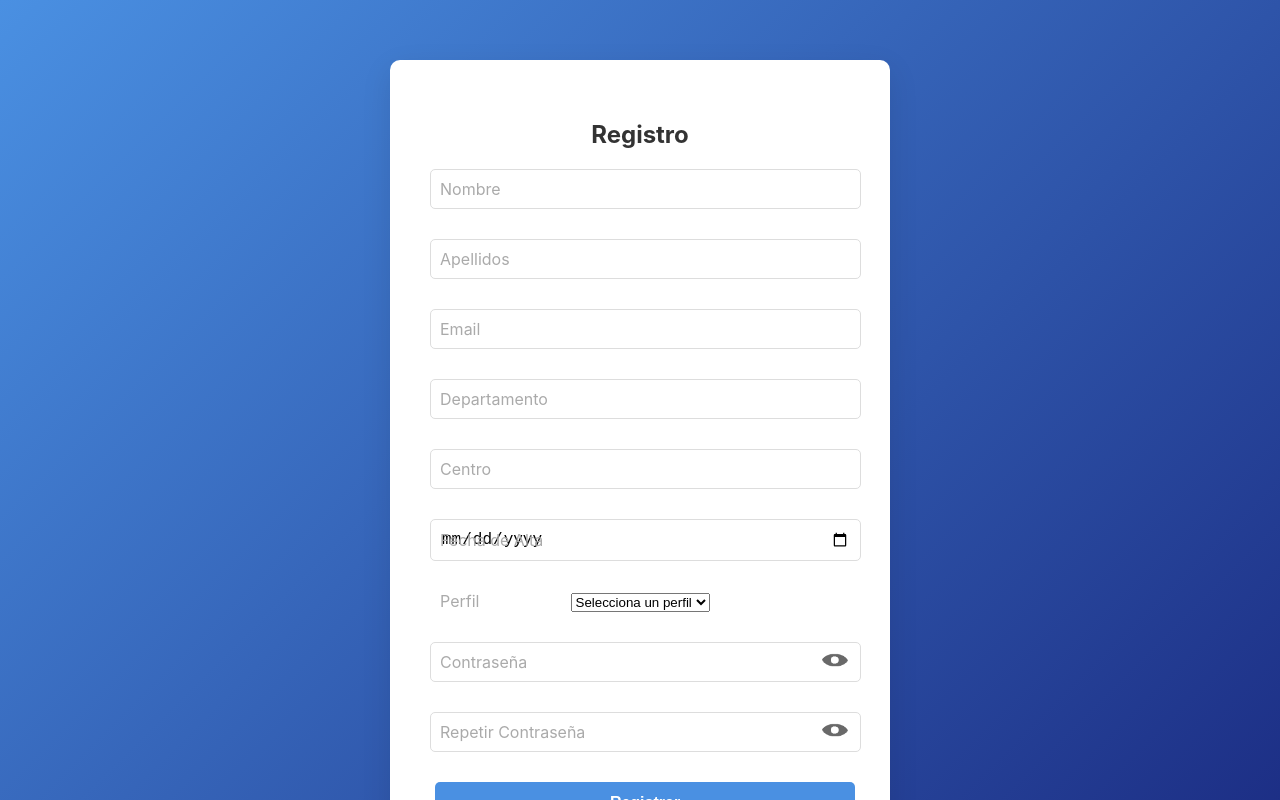
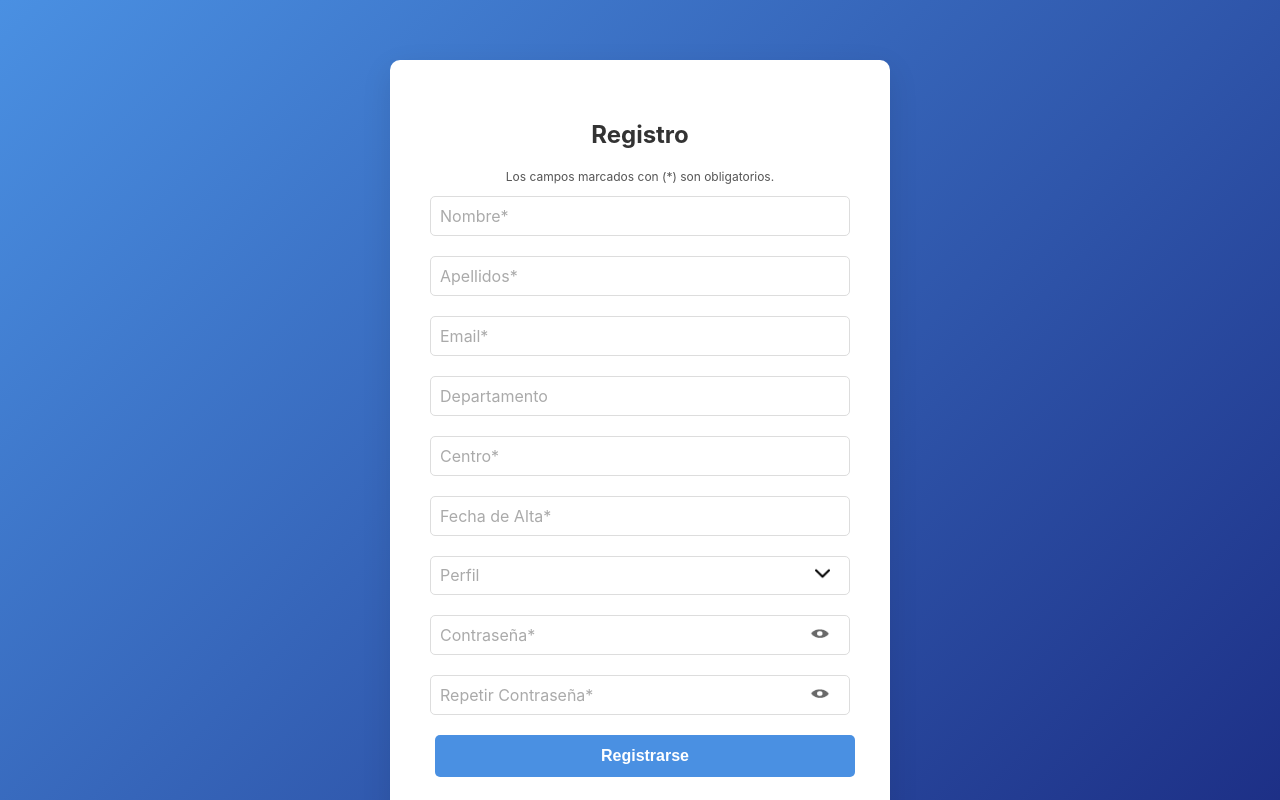
Before and after one commit to sys-arch/SGART-Frontend, a React (Create React App) app in the folder Sgart_front/: page /register in a window 1280 px wide. Built offline with nearby package versions, Linux system fonts and the light colour scheme.

Commit message:
Commit con items editados para Sprint 2

```diff
--- a/Sgart_front/src/components/LoginForm.js
+++ b/Sgart_front/src/components/LoginForm.js
@@ -40,6 +40,7 @@ const LoginForm = () => {
         const emailRegex = /^[^\s@]+@[^\s@]+\.[^\s@]+$/;
         if (!emailRegex.test(email)) {
             setError('El formato del correo electrónico no es válido.');
+            alert(error);
             return;
         }
 
@@ -52,6 +53,7 @@ const LoginForm = () => {
         })
         .then((response) => {
             if (!response.ok) {
+                alert('Error al loguear. Compruebe sus credenciales.');
                 throw new Error('Error al loguear');
             }
             alert('Login exitoso. Pasando a la autentificación con doble factor...')
--- a/Sgart_front/src/components/RegisterForm.js
+++ b/Sgart_front/src/components/RegisterForm.js
@@ -1,5 +1,6 @@
 import React, { useState } from 'react';
 import { useNavigate } from 'react-router-dom';
+import LoginForm from './LoginForm';
 
 const RegisterForm = () => {
     const navigate = useNavigate();
@@ -16,6 +17,7 @@ const RegisterForm = () => {
     const [error, setError] = useState('');
     const [showPassword, setShowPassword] = useState(false);
     const [showRepeatPassword, setShowRepeatPassword] = useState(false);
+    const [isLoged, setIsLoged] = useState(false);
 
     const handleChange = (event) => {
         const { name, value } = event.target;
@@ -141,61 +143,81 @@ const RegisterForm = () => {
         setShowRepeatPassword((prevShowRepeatPassword) => !prevShowRepeatPassword);
     };
 
+    const handleToggleForm = () => {
+        setIsLoged(true);
+    };
+
+    if (isLoged) {
+        return <LoginForm />;
+    }
+
     return (
         <div className="register-container">
-            <div className="register-box">
+        <div className="register-box">
+            <form action="#" method="post" onSubmit={handleSubmit}>
                 <h2>Registro</h2>
-                <form onSubmit={handleSubmit}>
-                    <div className="input-group">
-                        <input type="text" name="nombre" value={nombre} onChange={handleChange} required />
-                        <label htmlFor="nombre">Nombre</label>
+                <p style={{ marginTop: "10px", fontSize: "12px", color: "#555"}}>
+                    Los campos marcados con (*) son obligatorios.
+                </p>
+                    {error && <p style={{ color: 'red' }}>{error}</p>}
+                    <div className="input-group-register">
+                        <input type="text" id="nombre" name="nombre" value={nombre} onChange={handleChange} required/>
+                        <label htmlFor="nombre">Nombre*</label>
                     </div>
-                    <div className="input-group">
-                        <input type="text" name="apellidos" value={apellidos} onChange={handleChange} required />
-                        <label htmlFor="apellidos">Apellidos</label>
+                    <div className="input-group-register">
+                        <input type="text" id="apellidos" name="apellidos" value={apellidos} onChange={handleChange} required/>
+                        <label htmlFor="apellidos">Apellidos*</label>
                     </div>
-                    <div className="input-group">
-                        <input type="email" name="email" value={email} onChange={handleChange} required />
-                        <label htmlFor="email">Email</label>
+                    <div className="input-group-register">
+                        <input type="email" id="email" name="email" value={email} onChange={handleChange} required/>
+                        <label htmlFor="email">Email*</label>
                     </div>
-                    <div className="input-group">
-                        <input type="text" name="departamento" value={departamento} onChange={handleChange} required />
+                    <div className="input-group-register">
+                        <input type="text" id="departamento" name="departamento" value={departamento} onChange={handleChange} required/>
                         <label htmlFor="departamento">Departamento</label>
                     </div>
-                    <div className="input-group">
-                        <input type="text" name="centro" value={centro} onChange={handleChange} required />
-                        <label htmlFor="centro">Centro</label>
+                    <div className="input-group-register">
+                        <input type="text" id="centro" name="centro" value={centro} onChange={handleChange} required/>
+                        <label htmlFor="centro">Centro*</label>
                     </div>
-                    <div className="input-group">
-                        <input type="date" name="fechaAlta" value={fechaAlta} onChange={handleChange} required />
-                        <label htmlFor="fechaAlta">Fecha de Alta</label>
+                    <div className="input-group-register">
+                    <input type="text" id="fechaAlta" name="fechaAlta" value={fechaAlta} onFocus={(e) => (e.target.type = "date")}
+                        onBlur={(e) => (e.target.type = "text")} onChange={handleChange} placeholder="" required/>
+                        <label htmlFor="fechaAlta">Fecha de Alta*</label>
                     </div>
-                    <div className="input-group">
-                        <select name="perfil_desplegable" value={perfil_desplegable} onChange={handleChange} required>
-                            <option value="">Selecciona un perfil</option>
-                            <option value="admin">Admin</option>
-                            <option value="user">User</option>
+                    <div className="input-group-register">
+                        <select className="perfil-select" id="perfil_desplegable" name="perfil_desplegable" value={perfil_desplegable} onChange={handleChange} required>
+                            <option value="" disabled hidden></option>
+                            <option value="usuario">Usuario</option>
                         </select>
                         <label htmlFor="perfil_desplegable">Perfil</label>
-                    </div>
-                    <div className="input-group">
-                        <input type={showPassword ? "text" : "password"} name="contrasena" value={contrasena} onChange={handleChange} required />
-                        <label htmlFor="contrasena">Contraseña</label>
-                        <button type="button" onClick={togglePasswordVisibility} className="password-toggle-btn">
-                            <img src={require(showPassword ? '../media/password_off.png' : '../media/password_on.png')} alt='Mostrar Contraseña' />
+                        <button type="button" className="select-toggle-btn" value={perfil_desplegable}>
+                            <img src={require('../media/flecha.png')} alt="Desplegable"/>
                         </button>
                     </div>
-                    <div className="input-group">
-                        <input type={showRepeatPassword ? "text" : "password"} name="repetirContrasena" value={repetirContrasena} onChange={handleChange} required />
-                        <label htmlFor="repetirContrasena">Repetir Contraseña</label>
-                        <button type="button" onClick={toggleRepeatPasswordVisibility} className="password-toggle-btn">
-                            <img src={require(showRepeatPassword ? '../media/password_off.png' : '../media/password_on.png')} alt='Mostrar Contraseña' />
+                    <div className="input-group-register">
+                        <input type={showPassword ? "text" : "password"} id="contrasena" name="contrasena" value={contrasena} onChange={handleChange} required/>
+                        <label htmlFor="contrasena">Contraseña*</label>
+                        <button type="button" onClick={togglePasswordVisibility} className="password-toggle-btn">
+                        <img src={require(showPassword?'../media/password_off.png':'../media/password_on.png')} alt="Mostrar Contraseña"/>
                         </button>
                     </div>
-                    <button type="submit" className="register-btn">Registrar</button>
-                </form>
-                {error && <p>{error}</p>}
-            </div>
+                    <div className="input-group-register">
+                        <input type={showRepeatPassword ? "text" : "password"} id="repetirContrasena" name="repetirContrasena" value={repetirContrasena} onChange={handleChange} required/>
+                        <label htmlFor="repetirContrasena">Repetir Contraseña*</label>
+                        <button type="button" onClick={toggleRepeatPasswordVisibility} className="repeatPassword-toggle-btn">
+                        <img src={require(showRepeatPassword?'../media/password_off.png':'../media/password_on.png')} alt="Mostrar Contraseña"/>
+                        </button>
+                    </div>
+                <button type="submit" className="register-btn">Registrarse</button>
+                <div className="register-options">
+                    <p style={{ marginTop: "10px", fontSize: "12px", color: "#555"}}>
+                        ¿Ya estás registrado?
+                    </p>
+                    <a href="#" onClick={handleToggleForm}>Iniciar sesión</a>
+                </div>
+            </form>
+        </div>
         </div>
     );
 };
```
Also changed, not shown: Sgart_front/.scannerwork/report-task.txt (added), 2 other files (tests, documents, lock files or other folders).
